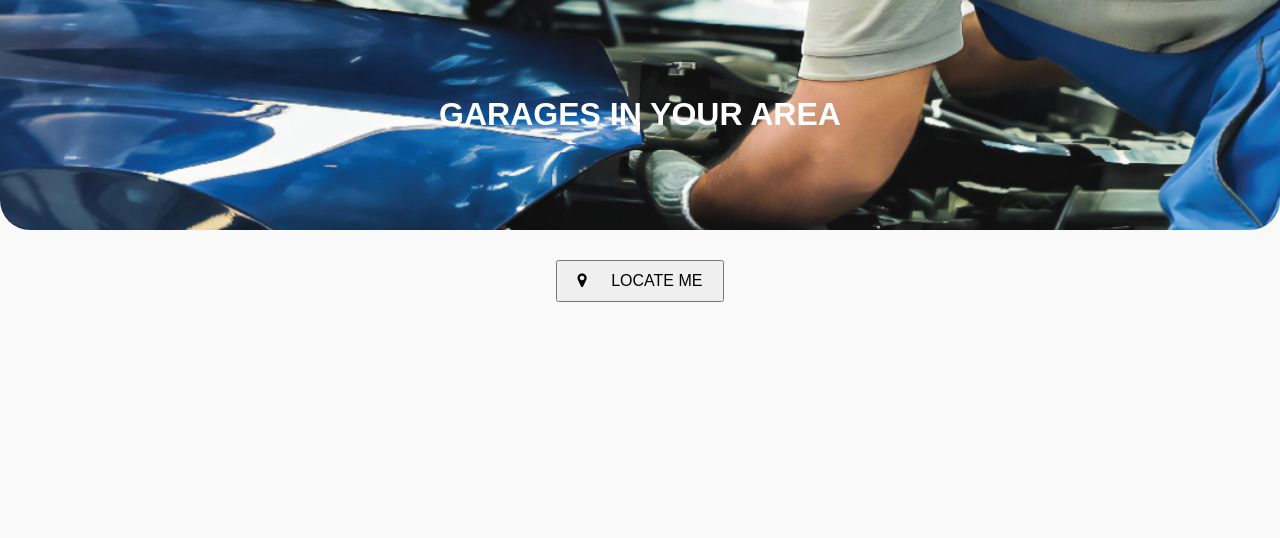
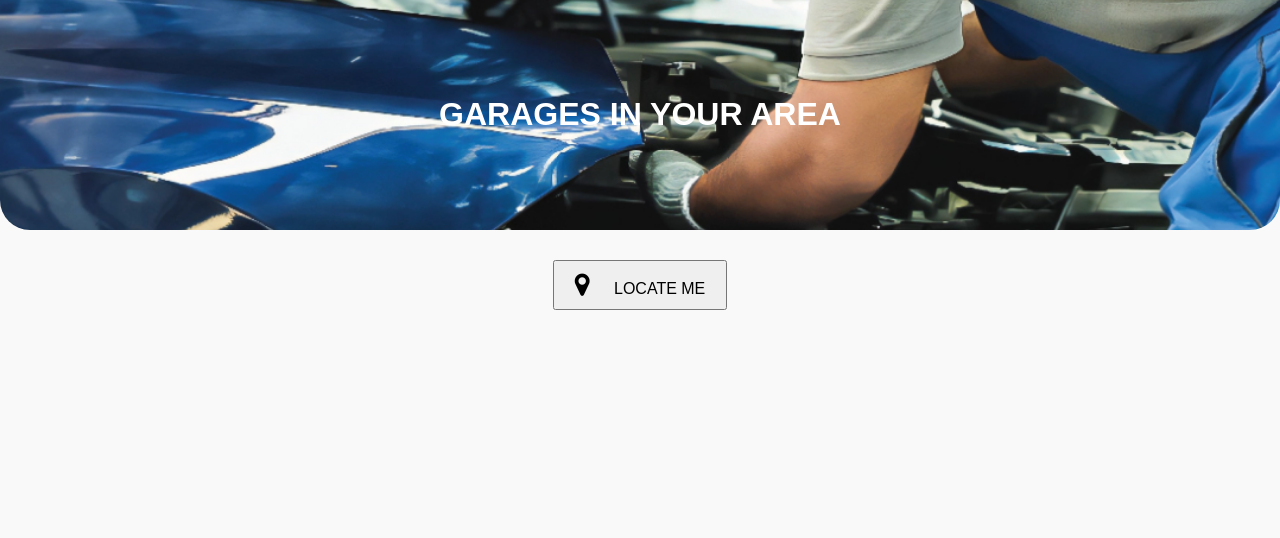
Before and after one commit to trilesh1908/depanaz, a PHP site: page /nearest-garage.php in a window 1280 px wide. Shown: the top 538 px of the page. Run offline with PHP 8.4, Linux system fonts and the light colour scheme.

Commit message:
Update nearest-garage.php

```diff
--- a/nearest-garage.php
+++ b/nearest-garage.php
@@ -127,7 +127,7 @@
     </header>
   <div class="container">
 
-    <button onclick="locateUser()"><i class="fa fa-map-marker" style="margin-right:20px;"></i> LOCATE ME</button>
+    <button onclick="locateUser()"><i class="fa fa-map-marker" style="margin-right:20px; font-size:26px;"></i> LOCATE ME</button>
 
     <!-- ✅ Make sure this image exists in the same folder -->
 
```
